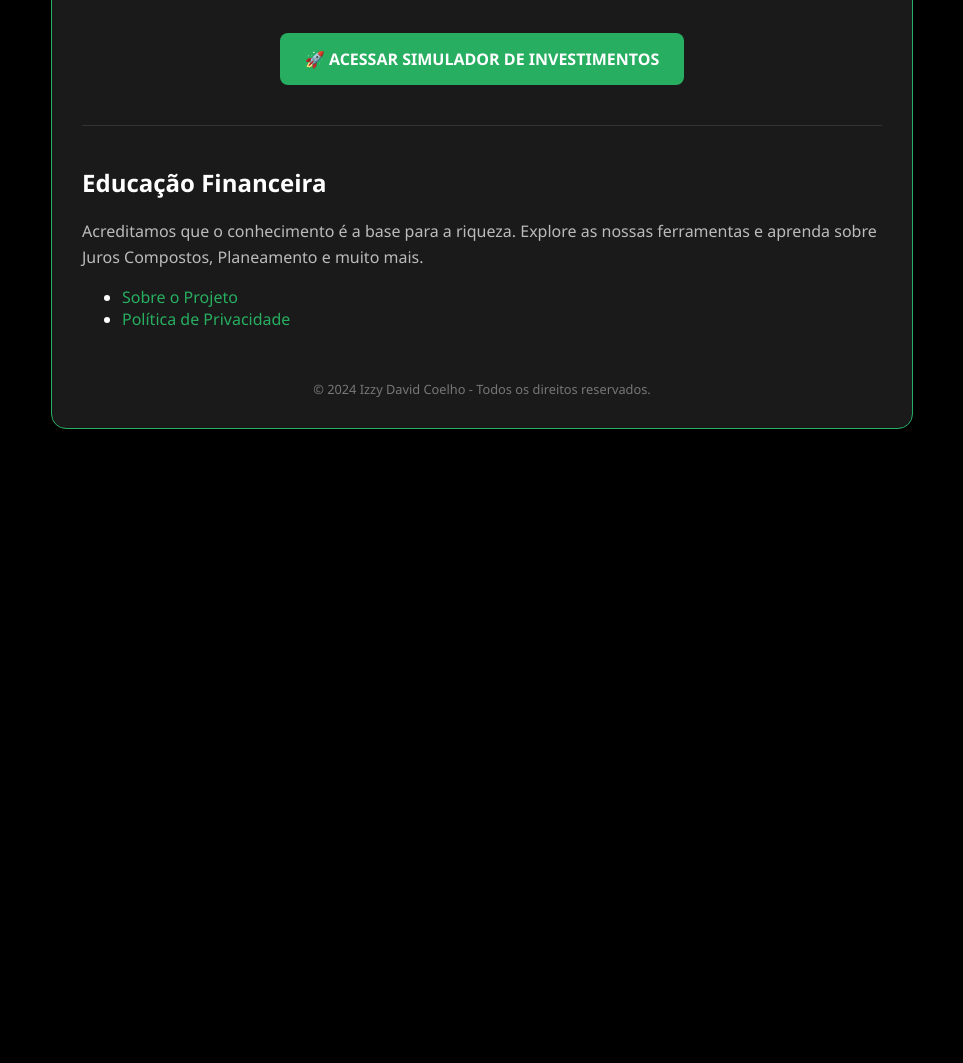
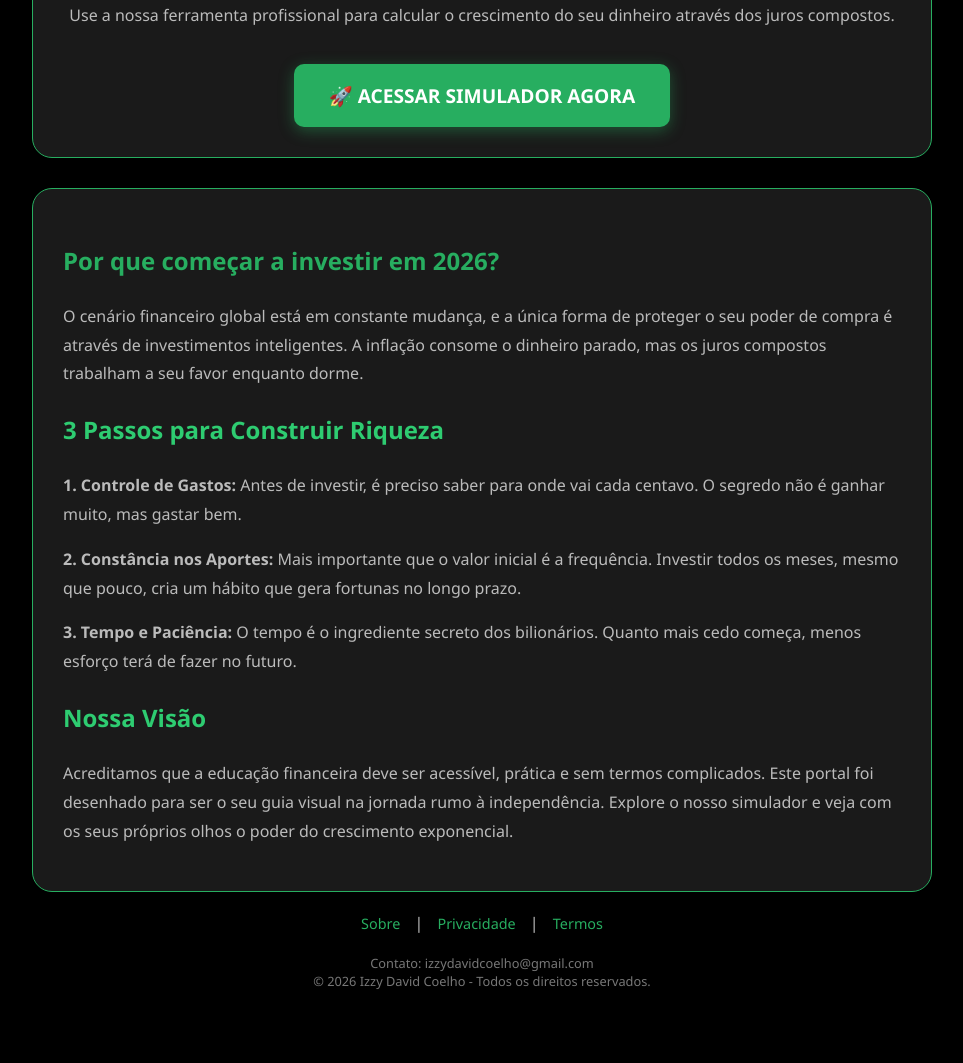
Before and after one commit to izzydavidcoelho-creator/izzydavidcoelho-creator.github.io, a plain HTML site: page index.html in a window 1280 px wide. Shown: the part 173-1236 px from the top of the page, without its empty margins (158-1121 px from the left). Before the commit the page ends 800 px from the top, so only its background shows below. Drawn offline with Linux system fonts and the light colour scheme.

Commit message:
Update index.html

```diff
--- a/index.html
+++ b/index.html
@@ -3,42 +3,52 @@
 <head>
     <meta charset="UTF-8">
     <meta name="viewport" content="width=device-width, initial-scale=1.0">
-    <title>Izzy David Coelho - Portal de Educação Financeira</title>
-
+    <title>Izzy David Coelho - Simulador de Investimentos</title>
     <script async src="https://pagead2.googlesyndication.com/pagead/js/adsbygoogle.js?client=ca-pub-8848891461914399" crossorigin="anonymous"></script>
-
     <style>
-        body { font-family: 'Segoe UI', Tahoma, Geneva, Verdana, sans-serif; background-color: #000; color: #fff; text-align: center; padding: 20px; }
-        .container { max-width: 800px; margin: auto; background: #1a1a1a; padding: 30px; border-radius: 15px; border: 1px solid #27ae60; }
-        h1 { color: #27ae60; }
-        p { color: #bbb; line-height: 1.6; }
-        .btn-simulador { display: inline-block; padding: 15px 25px; background-color: #27ae60; color: white; text-decoration: none; border-radius: 8px; font-weight: bold; margin-top: 20px; transition: 0.3s; }
-        .btn-simulador:hover { background-color: #2ecc71; transform: scale(1.05); }
-        .artigos-preview { margin-top: 40px; text-align: left; border-top: 1px solid #333; padding-top: 20px; }
-        .footer { margin-top: 50px; font-size: 0.8em; color: #777; }
-        a { color: #27ae60; text-decoration: none; }
+        body { background-color: #000; color: #bbb; font-family: 'Segoe UI', sans-serif; margin: 0; padding: 0; text-align: center; }
+        .container { max-width: 900px; margin: 40px auto; padding: 20px; }
+        .card { background: #1a1a1a; border: 1px solid #27ae60; border-radius: 20px; padding: 30px; box-shadow: 0 10px 30px rgba(0,0,0,0.5); margin-bottom: 20px; }
+        h1, h2 { color: #27ae60; }
+        .btn-principal { display: inline-block; padding: 18px 35px; background-color: #27ae60; color: white; text-decoration: none; border-radius: 10px; font-weight: bold; font-size: 1.2em; transition: 0.3s; box-shadow: 0 4px 15px rgba(39, 174, 96, 0.4); }
+        .btn-principal:hover { background-color: #2ecc71; transform: scale(1.05); }
+        .info-section { text-align: left; line-height: 1.8; margin-top: 30px; }
+        .footer-links a { color: #27ae60; text-decoration: none; margin: 0 10px; font-size: 0.9em; }
     </style>
 </head>
 <body>
 
     <div class="container">
-        <h1>Izzy David Coelho</h1>
-        <p>Bem-vindo ao meu portal oficial de ferramentas financeiras e educação sobre investimentos.</p>
-
-        <a href="https://izzydavidcoelho-creator.github.io/Simulador-Coelho/" class="btn-simulador">🚀 ACESSAR SIMULADOR DE INVESTIMENTOS</a>
-
-        <div class="artigos-preview">
-            <h2>Educação Financeira</h2>
-            <p>Acreditamos que o conhecimento é a base para a riqueza. Explore as nossas ferramentas e aprenda sobre Juros Compostos, Planeamento e muito mais.</p>
-            <ul>
-                <li><a href="https://izzydavidcoelho-creator.github.io/Simulador-Coelho/sobre.html">Sobre o Projeto</a></li>
-                <li><a href="https://izzydavidcoelho-creator.github.io/Simulador-Coelho/privacidade.html">Política de Privacidade</a></li>
-            </ul>
+        <div class="card">
+            <h1>Planeie a Sua Liberdade Financeira</h1>
+            <p>Use a nossa ferramenta profissional para calcular o crescimento do seu dinheiro através dos juros compostos.</p>
+            <br>
+            <a href="https://izzydavidcoelho-creator.github.io/Simulador-Coelho/" class="btn-principal">🚀 ACESSAR SIMULADOR AGORA</a>
         </div>
 
-        <div class="footer">
-            &copy; 2024 Izzy David Coelho - Todos os direitos reservados.
+        <div class="card info-section">
+            <h2>Por que começar a investir em 2026?</h2>
+            <p>O cenário financeiro global está em constante mudança, e a única forma de proteger o seu poder de compra é através de investimentos inteligentes. A inflação consome o dinheiro parado, mas os juros compostos trabalham a seu favor enquanto dorme.</p>
+
+            <h2 style="color: #2ecc71;">3 Passos para Construir Riqueza</h2>
+            <p><strong>1. Controle de Gastos:</strong> Antes de investir, é preciso saber para onde vai cada centavo. O segredo não é ganhar muito, mas gastar bem.</p>
+            <p><strong>2. Constância nos Aportes:</strong> Mais importante que o valor inicial é a frequência. Investir todos os meses, mesmo que pouco, cria um hábito que gera fortunas no longo prazo.</p>
+            <p><strong>3. Tempo e Paciência:</strong> O tempo é o ingrediente secreto dos bilionários. Quanto mais cedo começa, menos esforço terá de fazer no futuro.</p>
+
+            <h2 style="color: #2ecc71;">Nossa Visão</h2>
+            <p>Acreditamos que a educação financeira deve ser acessível, prática e sem termos complicados. Este portal foi desenhado para ser o seu guia visual na jornada rumo à independência. Explore o nosso simulador e veja com os seus próprios olhos o poder do crescimento exponencial.</p>
         </div>
+
+        <div class="footer-links">
+            <a href="sobre.html">Sobre</a> |
+            <a href="privacidade.html">Privacidade</a> |
+            <a href="termo.html">Termos</a>
+        </div>
+
+        <p style="margin-top: 20px; color: #777; font-size: 0.8em;">
+            Contato: izzydavidcoelho@gmail.com <br>
+            &copy; 2026 Izzy David Coelho - Todos os direitos reservados.
+        </p>
     </div>
 
 </body>
```
